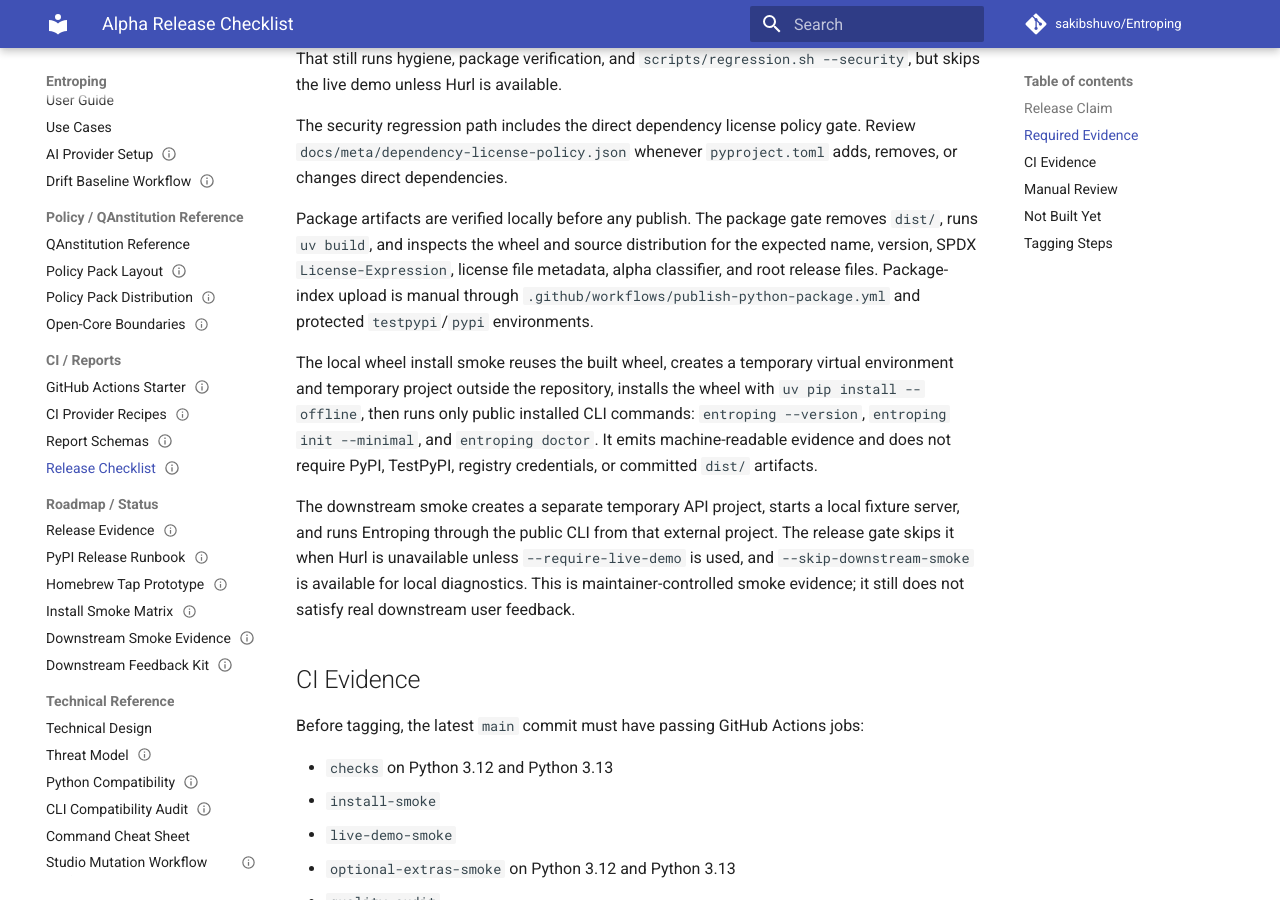
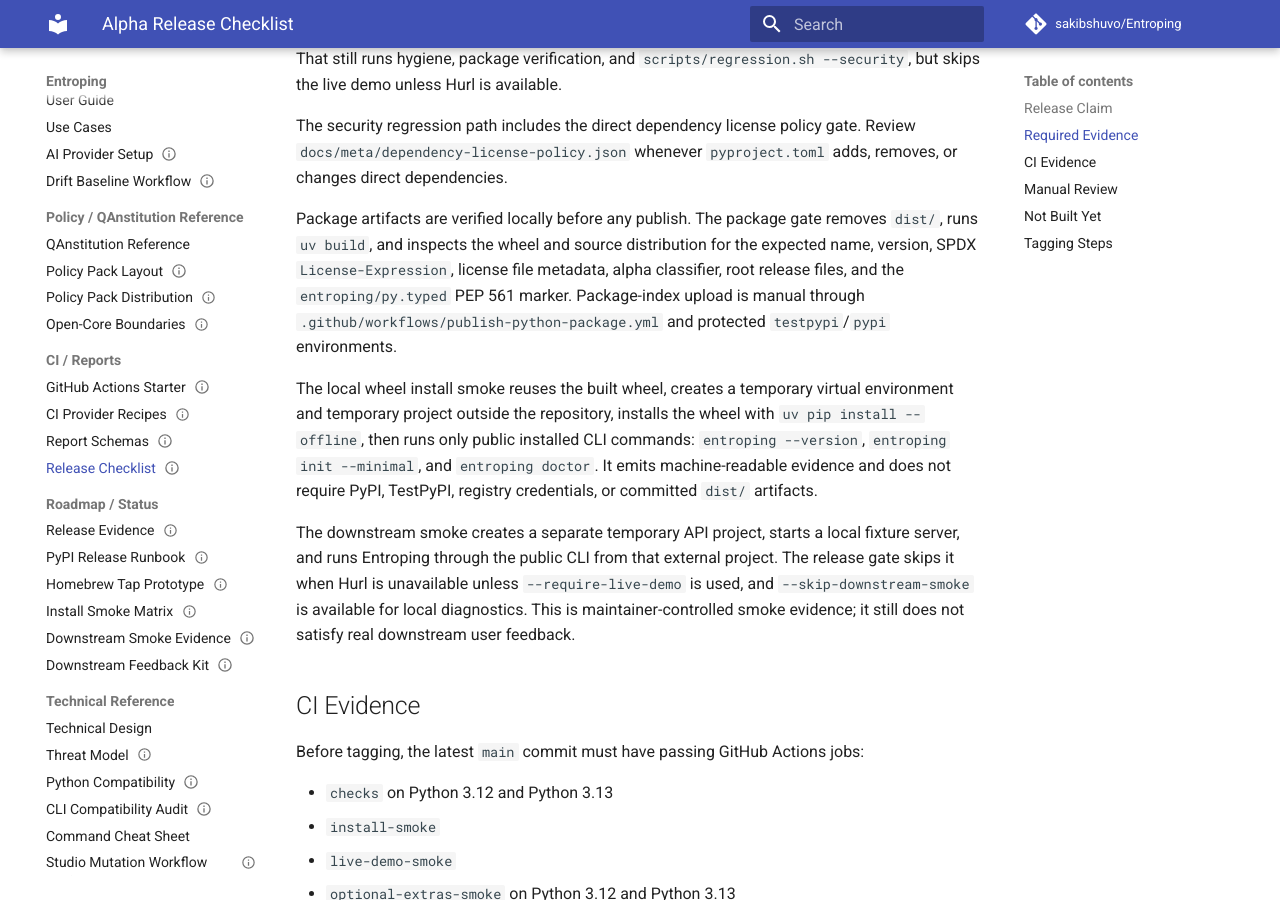
Before and after one commit to sakibshuvo/Entroping, an MkDocs documentation site: the page built from docs/meta/RELEASE_CHECKLIST.md, in a window 1280 px wide and 900 px high, scrolled down 1368 px. Built offline with MkDocs 1.6.1 and Material for MkDocs 9.7.7, drawn with Linux system fonts in a browser that asks for light colours; comment, search, counter and statistics services are not loaded.

Commit message:
feat(packaging): ship py.typed marker (#375)

```diff
--- a/docs/meta/RELEASE_CHECKLIST.md
+++ b/docs/meta/RELEASE_CHECKLIST.md
@@ -64,9 +64,10 @@
 Package artifacts are verified locally before any publish. The package gate
 removes `dist/`, runs `uv build`, and inspects the wheel and source
 distribution for the expected name, version, SPDX `License-Expression`, license
-file metadata, alpha classifier, and root release files. Package-index upload is
-manual through `.github/workflows/publish-python-package.yml` and protected
-`testpypi`/`pypi` environments.
+file metadata, alpha classifier, root release files, and the
+`entroping/py.typed` PEP 561 marker. Package-index upload is manual through
+`.github/workflows/publish-python-package.yml` and protected `testpypi`/`pypi`
+environments.
 
 The local wheel install smoke reuses the built wheel, creates a temporary
 virtual environment and temporary project outside the repository, installs the
```
Also changed, not shown: .context/changelog.md (+3 -0 lines), docs/meta/PROJECT_PROGRESS.md (+4 -3 lines), docs/technical/TDS.md (+3 -2 lines), 3 other files.
